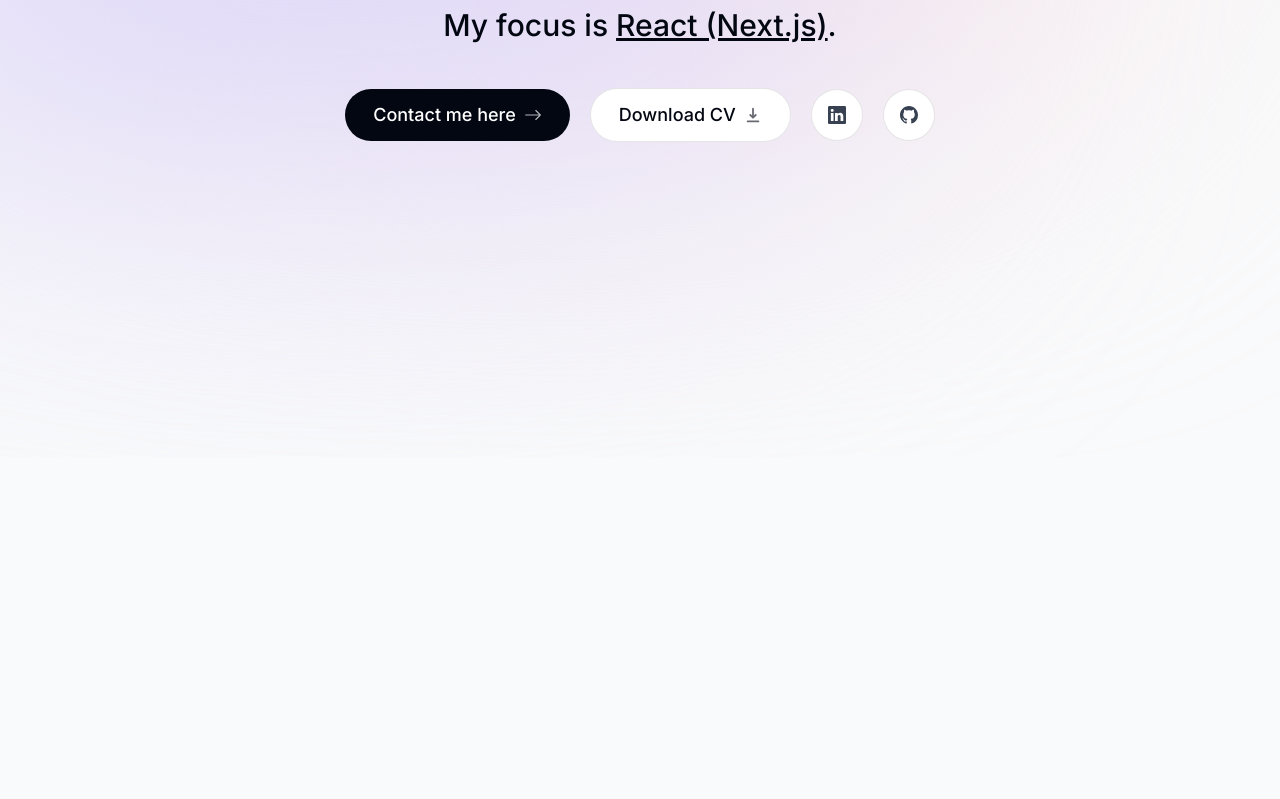
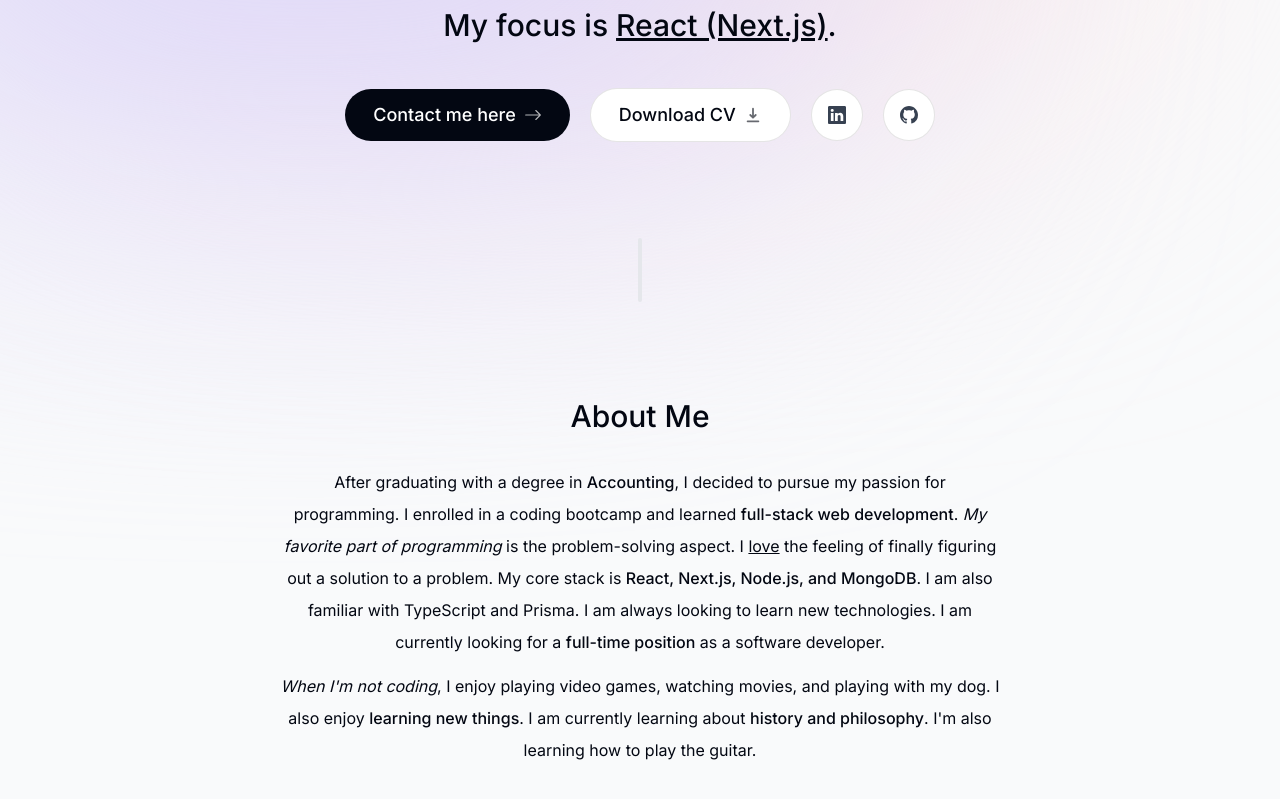
Before and after one commit to yucelsedat/next-portfolio, a Next.js app: page / in a window 1280 px wide. Shown: the part 343-1142 px from the top of the page. Before the commit the page ends 800 px from the top, so only its background shows below. Built offline with nearby package versions, Linux system fonts and the light colour scheme.

Commit message:
about section

```diff
--- /dev/null
+++ b/app/components/About.tsx
@@ -0,0 +1,48 @@
+"use client";
+
+import React from "react";
+import { motion } from "framer-motion";
+import SectionHeading from "./section-heading";
+
+export default function About() {
+
+  return (
+    <motion.section
+      className="mb-28 max-w-[45rem]  leading-8 sm:mb-40 scroll-mt-28"
+      id="about"
+      initial={{opacity: 0, y: 100}}
+      animate={{opacity: 1, y: 0}}
+      transition={{
+        delay: 0.175
+      }}
+    >
+     <SectionHeading>About me</SectionHeading>
+      <p className="mb-3">
+        After graduating with a degree in{" "}
+        <span className="font-medium">Accounting</span>, I decided to pursue my
+        passion for programming. I enrolled in a coding bootcamp and learned{" "}
+        <span className="font-medium">full-stack web development</span>.{" "}
+        <span className="italic">My favorite part of programming</span> is the
+        problem-solving aspect. I <span className="underline">love</span> the
+        feeling of finally figuring out a solution to a problem. My core stack
+        is{" "}
+        <span className="font-medium">
+          React, Next.js, Node.js, and MongoDB
+        </span>
+        . I am also familiar with TypeScript and Prisma. I am always looking to
+        learn new technologies. I am currently looking for a{" "}
+        <span className="font-medium">full-time position</span> as a software
+        developer.
+      </p>
+
+      <p>
+        <span className="italic">When I'm not coding</span>, I enjoy playing
+        video games, watching movies, and playing with my dog. I also enjoy{" "}
+        <span className="font-medium">learning new things</span>. I am currently
+        learning about{" "}
+        <span className="font-medium">history and philosophy</span>. I'm also
+        learning how to play the guitar.
+      </p>
+    </motion.section>
+  );
+}
--- /dev/null
+++ b/app/components/section-heading.tsx
@@ -0,0 +1,15 @@
+import React from 'react'
+
+type Props = {
+  children: React.ReactNode
+}
+
+export default function SectionHeading({ children }:Props) {
+  return (
+    <>
+       <h2 className="text-3xl font-medium capitalize mb-8">
+        {children}
+      </h2>
+    </>
+  )
+}
--- a/app/page.tsx
+++ b/app/page.tsx
@@ -1,9 +1,13 @@
+import About from "./components/About"
 import Intro from "./components/Intro"
+import SectionDivider from "./components/Section-divider"
 
 export default function Home() {
   return (
     <main className="flex flex-col items-center px-4 max-w-[50rem] !text-center mx-auto mb-28 sm:mb-0">
       <Intro />
+      <SectionDivider />
+      <About />
     </main>
   )
 }
```
